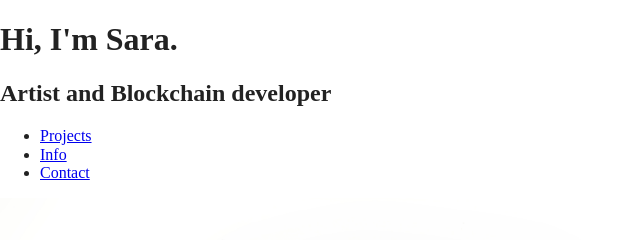
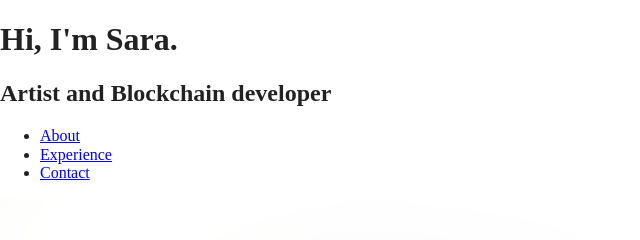
Before and after one commit to Medieinstitutet/cv-med-css-soderlinds, a website built with Parcel: page index.html in a window 1280 px wide. Shown: the top 240 px of the page, 0-640 px from the left. Built offline with nearby package versions, Linux system fonts and the light colour scheme.

Commit message:
tillägg

```diff
--- a/index.html
+++ b/index.html
@@ -29,8 +29,8 @@
   <h2>Artist and Blockchain developer</h2>
   <nav class=navbar>
     <ul>
-      <li><a href=#>Projects</a></li>
-      <li><a href=#>Info</a></li>
+      <li><a href=#>About</a></li>
+      <li><a href=#>Experience</a></li>
       <li><a href=#>Contact</a></li>
     </ul>
   </nav>
```
Also changed, not shown: skiss3.png (added).
